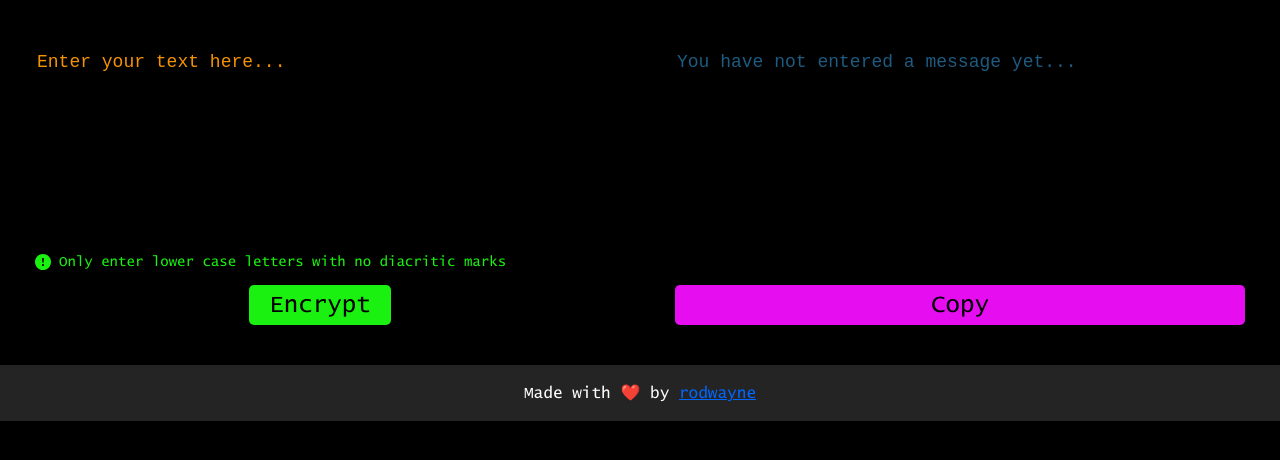
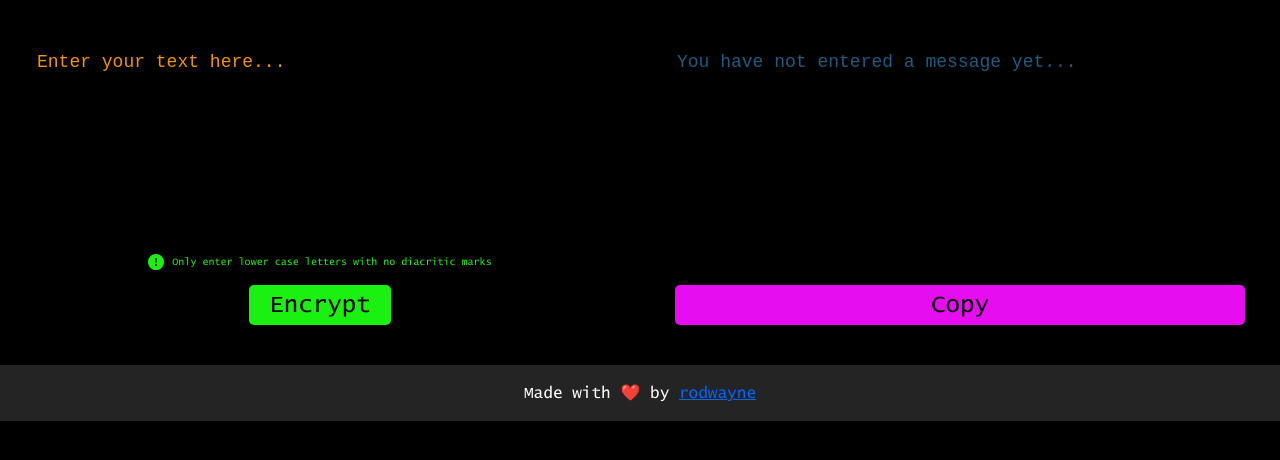
Before and after one commit to rodwayne/encryptor-challenge, a plain HTML site: page index.html in a window 1280 px wide. Shown: the part 86-546 px from the top of the page. Drawn offline with Linux system fonts and the light colour scheme.

Commit message:
Align advice box elements and font size

```diff
--- a/styles/style.css
+++ b/styles/style.css
@@ -89,13 +89,14 @@ h1 {
 .advice-box {
   display: flex;
   align-items: center;
+  justify-content: center;
   column-gap: 8px;
   margin-bottom: 15px;
 }
 
 .advice-text {
   color: #1af110;
-  font-size: 14px;
+  font-size: 10px;
 }
 
 /* div para centrar el boton mientras mantiene la proporcion */
```
